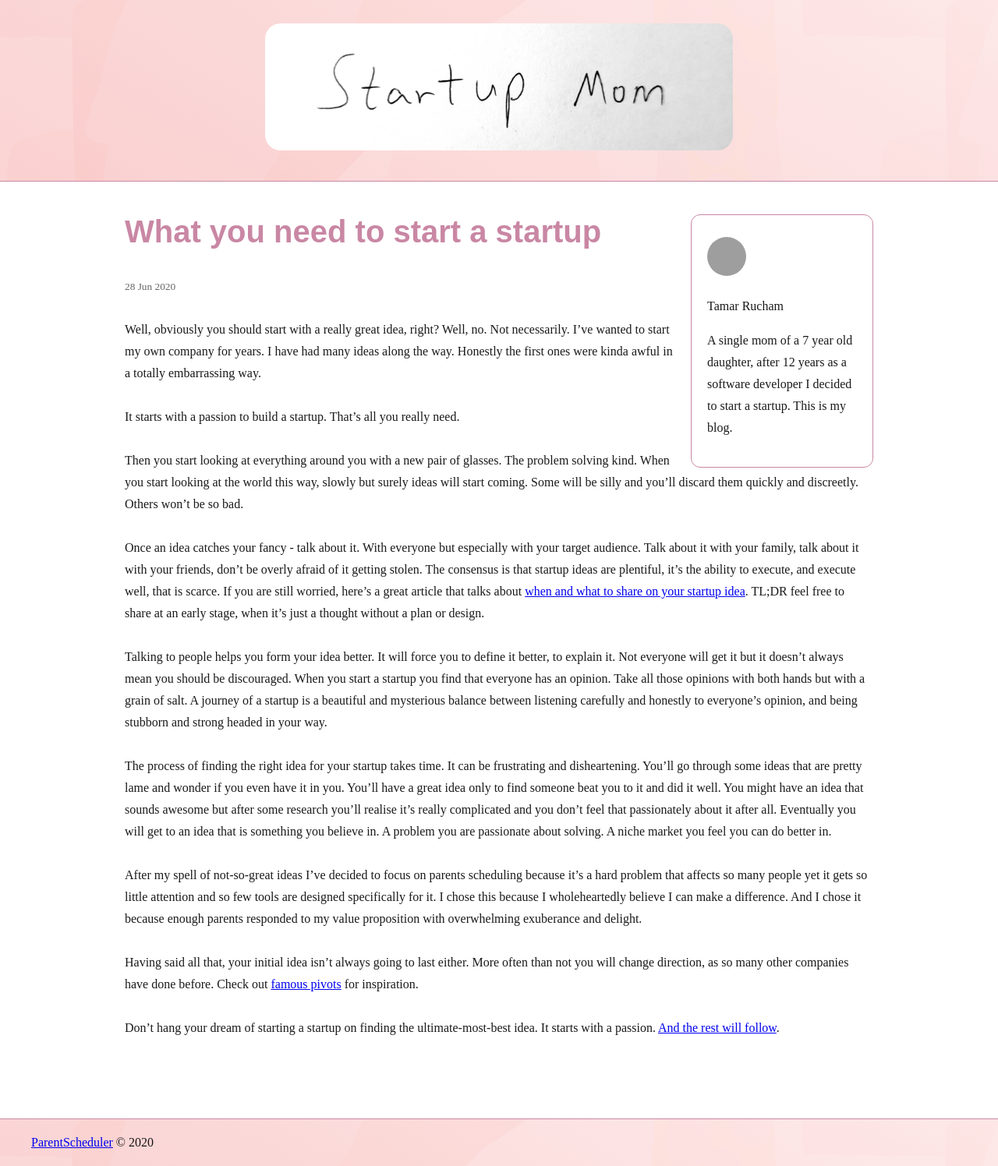
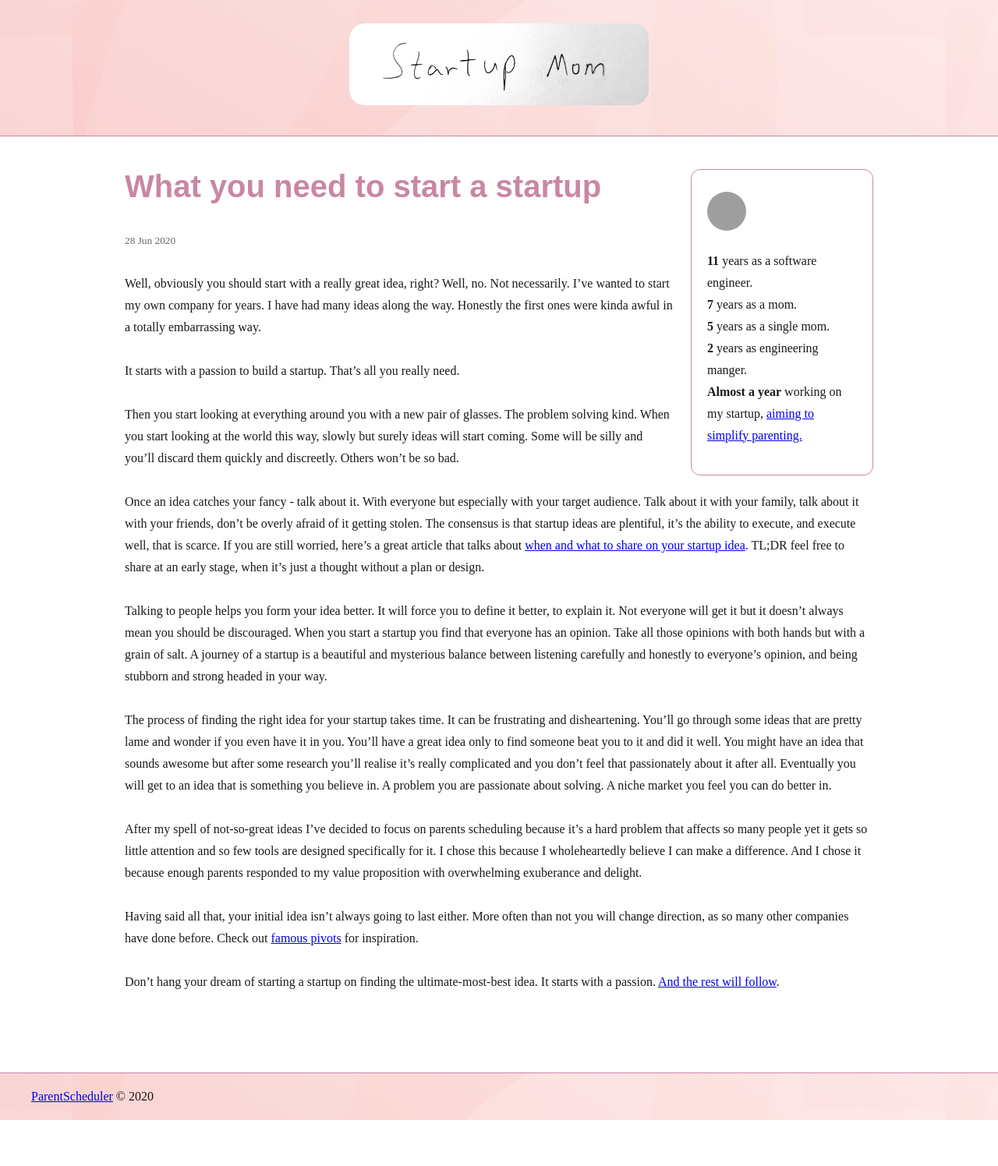
Before and after one commit to tamarr/tamarr.github.io, a Jekyll site: the page built from _posts/2020-06-28-What you need to start a Startup.md, in a window 1280 px wide. Shown: the whole page at 78% size. Built offline with Jekyll 4.4.1, drawn with Linux system fonts in a browser that asks for light colours; after the commit the page ends 1437 px from its top, so only the background shows below that; grey boxes are pictures that could not be loaded.

Commit message:
mobile friendly

```diff
--- a/_config.yml
+++ b/_config.yml
@@ -11,7 +11,7 @@
   name: Tamar Rucham
   email: tamar@parentscheduler.app
   image: "https://s.gravatar.com/avatar/b6082a5ffd214b4b6151900dd3d4d2a2?s=80"
-  bio: A single mom of a 7 year old daughter, after 12 years as a software developer I decided to start a startup. This is my blog.
+  email: tamar@parentscheduler.app
 
 plugins:
   - jemoji
--- /dev/null
+++ b/_includes/bio.html
@@ -0,0 +1,14 @@
+<span class="author">
+  <img src="{{site.author.image}}" alt="{{site.author.name}}" />
+  <p style="-moz-user-select: none; user-select: none;">
+    <strong>11</strong> years as a software engineer.
+    <br />
+    <strong>7</strong> years as a mom.
+    <br />
+    <strong>5</strong> years as a single mom.
+    <br />
+    <strong>2</strong> years as engineering manger.
+    <br />
+    <strong>Almost a year</strong> working on my startup, <a href="mailto:{{site.psurl}}">aiming to simplify parenting.</a>
+  </p>
+</span>
--- a/_layouts/post.html
+++ b/_layouts/post.html
@@ -4,14 +4,8 @@
   <body>
     {% include header.html %}
     <main>
-      <span class="author">
-        <img src="{{site.author.image}}" alt="{{site.author.name}}" />
-        <p>
-          {{site.author.name}}
-        </p>
-        <p style="-moz-user-select: none; user-select: none;">
-          {{site.author.bio}}
-        </p>
+      <span class="desktop-visible">
+        {% include bio.html %}
       </span>
       <article>
         <div class="meta">
@@ -24,6 +18,9 @@
           {{content}}
         </div>
       </article>
+      <span class="phone-visible">
+        {% include bio.html %}
+      </span>
     </main>
     {% include footer.html %}
   </body>
--- a/assets/css/main.css
+++ b/assets/css/main.css
@@ -61,8 +61,20 @@
   border-bottom: 0.1rem solid #C987A4;
 }
 
+.desktop-visible {
+  display: none;
+}
+
+.phone-visible {
+  display: inline-block;
+}
+
 .header img {
   border-radius: 20px;
+  height: 80%;
+  width: 80%;
+  margin-left: auto;
+  margin-right: auto;
 }
 
 .author img {
@@ -72,26 +84,28 @@
   margin: 0.5rem 1rem 0 0;
 }
 
+.author {
+  width: 80%;
+  margin-right: auto;
+  margin-left: auto;
+  border: 0.1rem solid #C987A4;
+  padding: 20px;
+  border-radius: 12px;
+  display: block;
+}
+
 .header {
   width: fit-content;
   margin-left: auto;
   margin-right: auto;
   padding-top: 30px;
   padding-bottom: 30px;
+  text-align: center;
 }
 
 .posts {
   margin-top: 4rem;
   background-color: white;
-}
-
-.author {
-  width: 20%;
-  float: right;
-  border: 0.1rem solid #C987A4;
-  padding: 20px;
-  border-radius: 12px;
-  margin-left: 20px;
 }
 
 .posts h3 {
@@ -573,3 +587,25 @@
   background-color: black;
   border: 2px solid white;
 }
+
+@media only screen and (min-width: 768px) {
+  .author {
+    width: 20%;
+    float: right;
+    margin-left: 20px;
+    display: inline-block;
+  }
+
+  .header img {
+    height: 30%;
+    width: 30%;
+  }
+
+  .desktop-visible {
+    display: inline;
+  }
+
+  .phone-visible {
+    display: none;
+  }
+}
```
Also changed, not shown: _layouts/home.html (+1 -9 lines), 3 other files.
